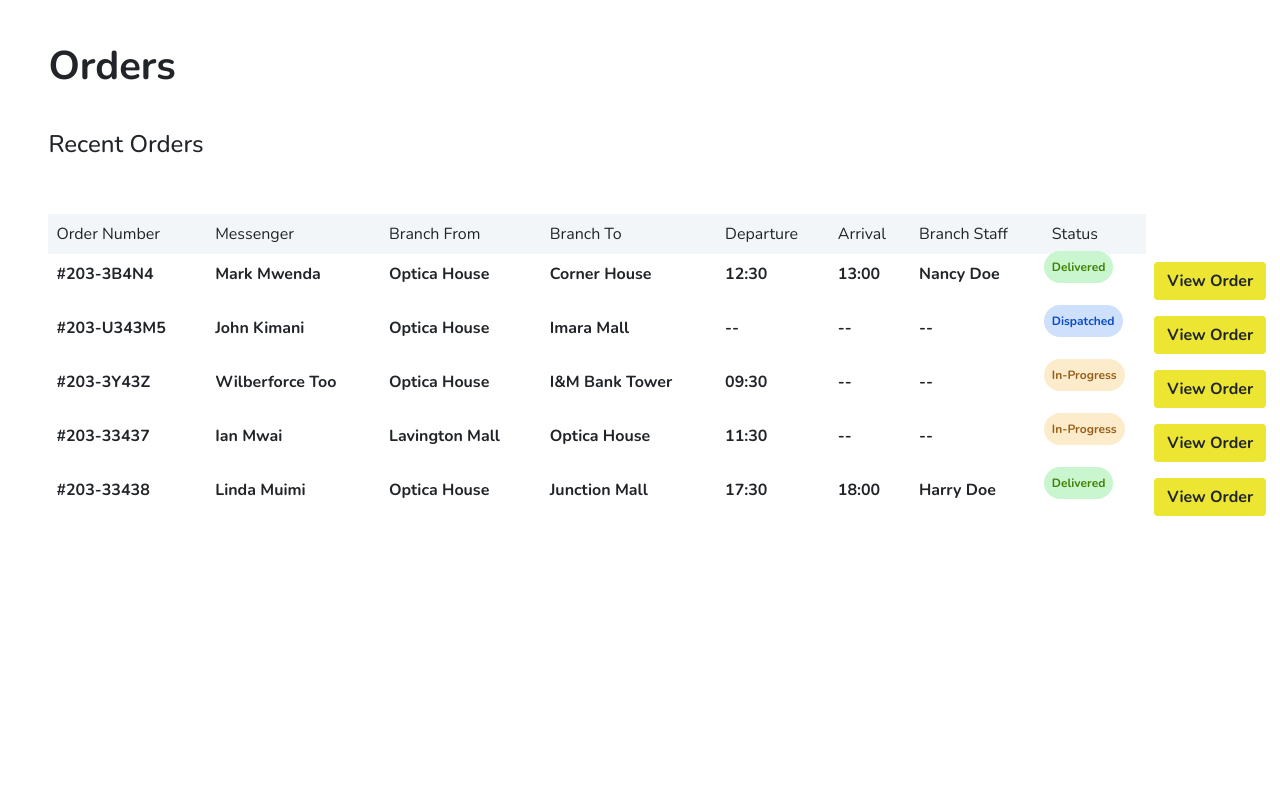
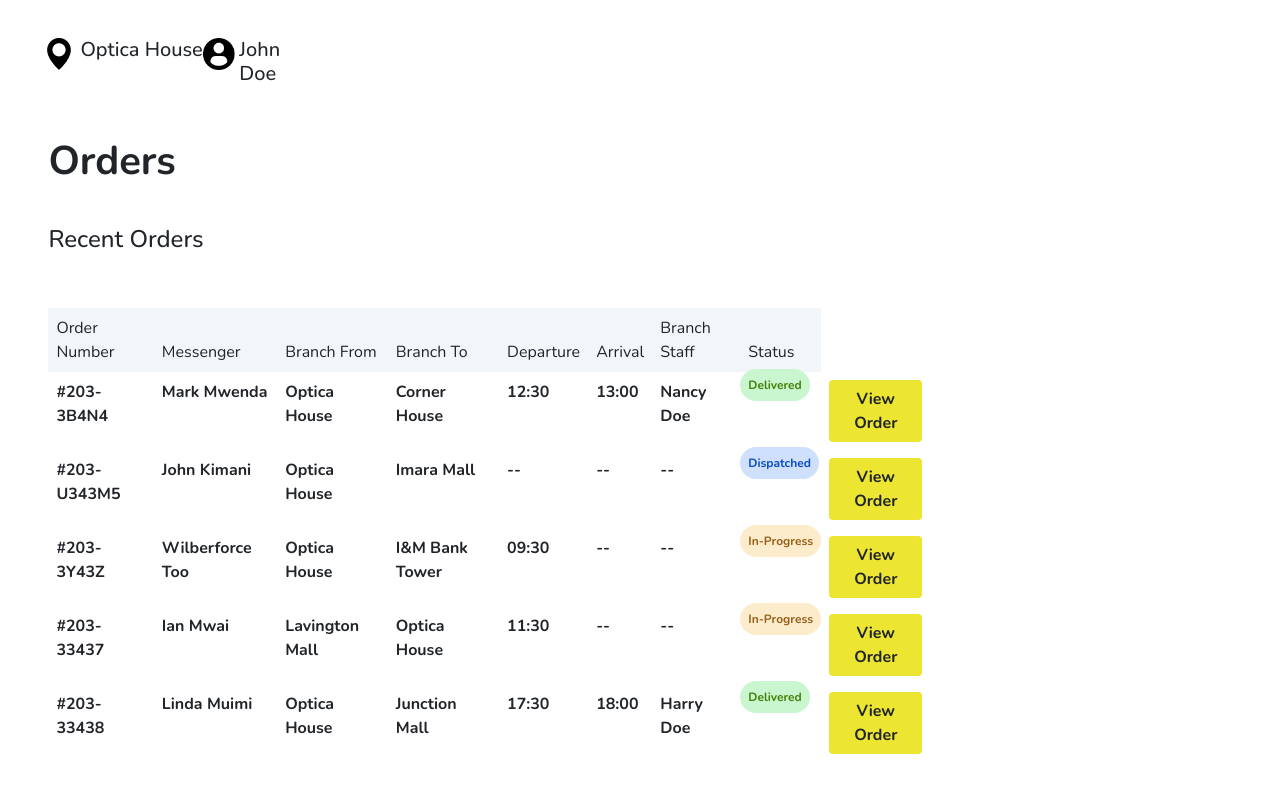
Before and after one commit to Optica-Brains/optica-frontend, an Angular app: page / in a window 1280 px wide. Shown: the top 792 px of the page. Built offline with nearby package versions, Linux system fonts and the light colour scheme.

Commit message:
added profile and user icon + styled

```diff
--- a/src/app/orders-table/orders-table.component.css
+++ b/src/app/orders-table/orders-table.component.css
@@ -3,6 +3,7 @@ div.container-fluid {
   margin: 3%;
   box-sizing: border-box;
   font-family: var(--bs-body-font-family);
+  /* margin-left: 20%; */
 }
 
 button.view-order-btn {
@@ -11,23 +12,23 @@ button.view-order-btn {
 }
 
 td.delivered-badge {
-    background-color: #C9F6CE;
-    color: #448007;
+  background-color: #c9f6ce;
+  color: #448007;
 }
 
 td.inprogress-badge {
-    background-color: #FDECCC;
-    color: #965F17;
+  background-color: #fdeccc;
+  color: #965f17;
 }
 
 td.dispatched-badge {
-  background-color: #CFE0FC;
-  color: #094CC4;
+  background-color: #cfe0fc;
+  color: #094cc4;
 }
 
 thead.schema-names {
-    background-color: #F3F6F9;
-    /* border-radius: 30px !important; */
+  background-color: #f3f6f9;
+  /* border-radius: 30px !important; */
 }
 
 p.orders-title {
@@ -38,3 +39,28 @@ p.recent-orders {
   font-weight: 500;
   margin-top: 5vh;
 }
+
+table.orders-table {
+  width: 70%;
+}
+
+div.branch-user {
+  display: flex;
+  padding: 0;
+}
+
+.username, .branch {
+  display: flex;
+}
+
+img.user-icon {
+  height: 4vh;
+}
+
+img.location-icon {
+  height: 4vh;
+}
+
+p.user-name {
+  margin-left: 4%;
+}
--- a/src/app/orders-table/orders-table.component.html
+++ b/src/app/orders-table/orders-table.component.html
@@ -1,10 +1,21 @@
+<div class="container-fluid branch-user">
+    <div class="branch">
+        <img src="../../assets/location-icon.png" class="img-fluid location-icon" alt="">
+        <p class="h5 branch-name">Optica House</p>
+    </div>
+    <div class="username">
+        <img src="../../assets/profile-icon.png" class="img-fluid user-icon" alt="">
+        <p class="h5 user-name">John Doe</p>
+    </div>
+</div>
+
 <div class="container-fluid titles-headings">
     <p class="h1 orders-title">Orders</p>
     <p class="h4 recent-orders">Recent Orders</p>
 </div>
 
 <div class="container-fluid table-responsive">
-    <table class="table  table-borderless">
+    <table class="table table-borderless orders-table">
         <thead class="schema-names">
             <tr>
                 <th scope="col" class="fw-normal">Order Number</th>
```
